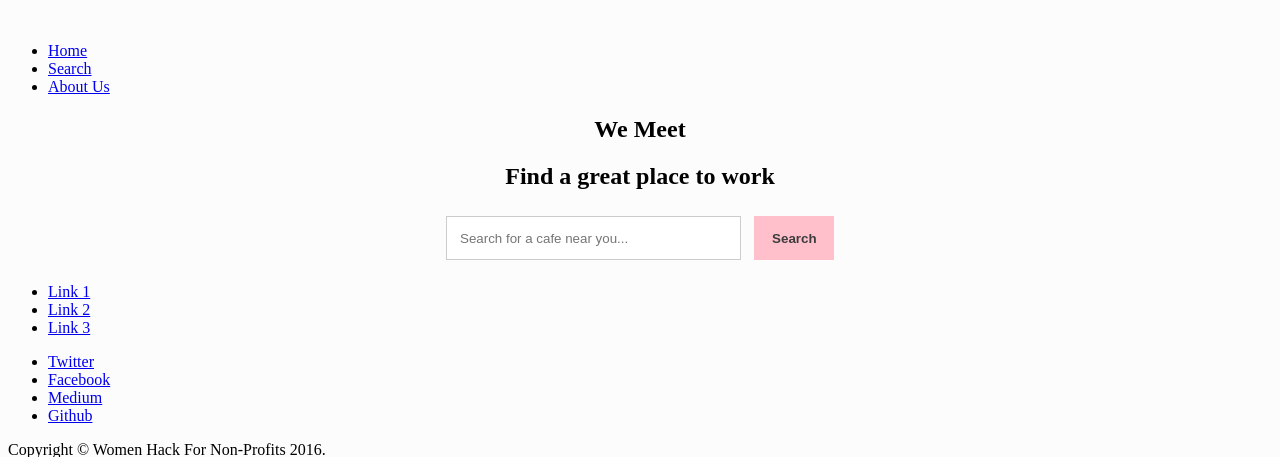
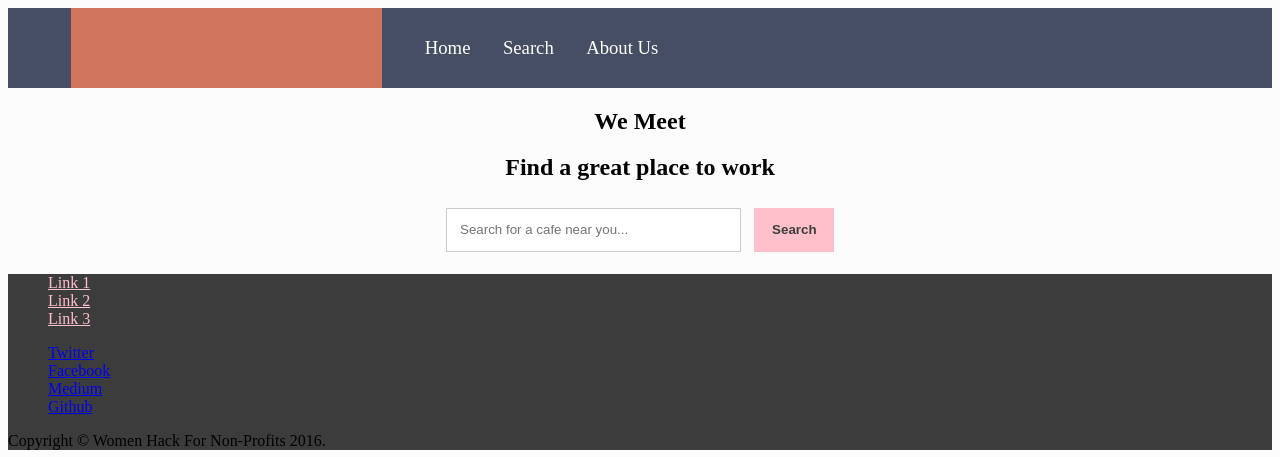
Before and after one commit to womenhackfornonprofits/we-meet-django, a Django app: page / in a window 1280 px wide. Shown: the top 457 px of the page. Run offline with Django 3.2, Linux system fonts and the light colour scheme.

Commit message:
Added basic styyling to the header

```diff
--- /dev/null
+++ b/frontend/sass/partials/_header.scss
@@ -0,0 +1,46 @@
+.header{
+  text-align: center;
+  background-color: #454e62;
+  font-size: 0.9em;
+
+  @media(min-width:768px){
+    display: flex;
+  }
+
+  &__logo{
+    background-color: red;
+    display: inline-block;
+    background-color: #d1755c;
+    width: 80%;
+    padding: 2em;
+
+    @media(min-width:768px){
+      width: 20%;
+      float: left;
+      align-items: stretch;
+      margin-left: 5%;
+    }
+  }
+
+  &__list{
+    padding: 1.5em;
+    margin: 0;
+
+     @media(min-width:768px){
+        padding: 2em;
+        margin-right: 2em;
+     }
+  }
+
+  &__link{
+	  list-style-type: none;
+    display: inline;
+    margin: 1em;
+
+    a{
+	    text-decoration: none;
+      color: #fff;
+      font-size: 1.3em;
+    }
+  }
+}
--- a/frontend/sass/styles.scss
+++ b/frontend/sass/styles.scss
@@ -4,6 +4,7 @@
 @import 'helpers';
 @import "partials/base";
 @import "partials/footer";
+@import "partials/header";
 @import 'cafe-locator';
 
 
--- a/london_cafes/static/styles/styles.css
+++ b/london_cafes/static/styles/styles.css
@@ -1 +1 @@
-input[type=text],input[type=email],input[type=password],input[type=tel],input[type=url],input[type=number],select,textarea{width:100%;margin:.5em 0;padding:1em;border:1px solid #ccc;line-height:1em}.button{margin:.5em 0;padding:1em;background:pink;border:0;line-height:1em}.hidden{display:none}.visually-hidden{height:0;width:0;line-height:0;color:transparent;background:0 0}.cafe-locator{margin:0 auto;display:flex;flex-direction:row;justify-content:center}.cafe-locator__submit{display:inline-block;flex:0 0 6em;color:#3c3c3c;font-weight:700;margin-left:1em}.cafe-locator__search{display:inline-block;max-width:20em;flex:auto}html{background:#fcfcfc}.container{margin:0 auto;max-width:50em}h1,h2{text-align:center}
+.header,h1,h2{text-align:center}input[type=text],input[type=email],input[type=password],input[type=tel],input[type=url],input[type=number],select,textarea{width:100%;margin:.5em 0;padding:1em;border:1px solid #ccc;line-height:1em}.button{margin:.5em 0;padding:1em;background:pink;border:0;line-height:1em}.hidden{display:none}.visually-hidden{height:0;width:0;line-height:0;color:transparent;background:0 0}.footer{background-color:#3c3c3c}.footer_item,.footer_list{list-style:none}.footer_link{color:pink}.header{background-color:#454e62;font-size:.9em}@media (min-width:768px){.header{display:flex}}.header__logo{display:inline-block;background-color:#d1755c;width:80%;padding:2em}@media (min-width:768px){.header__logo{width:20%;float:left;align-items:stretch;margin-left:5%}}.header__list{padding:1.5em;margin:0}@media (min-width:768px){.header__list{padding:2em;margin-right:2em}}.header__link{list-style-type:none;display:inline;margin:1em}.header__link a{text-decoration:none;color:#fff;font-size:1.3em}.cafe-locator{margin:0 auto;display:flex;flex-direction:row;justify-content:center}.cafe-locator__submit{display:inline-block;flex:0 0 6em;color:#3c3c3c;font-weight:700;margin-left:1em}.cafe-locator__search{display:inline-block;max-width:20em;flex:auto}html{background:#fcfcfc}.container{margin:0 auto;max-width:50em}
```
